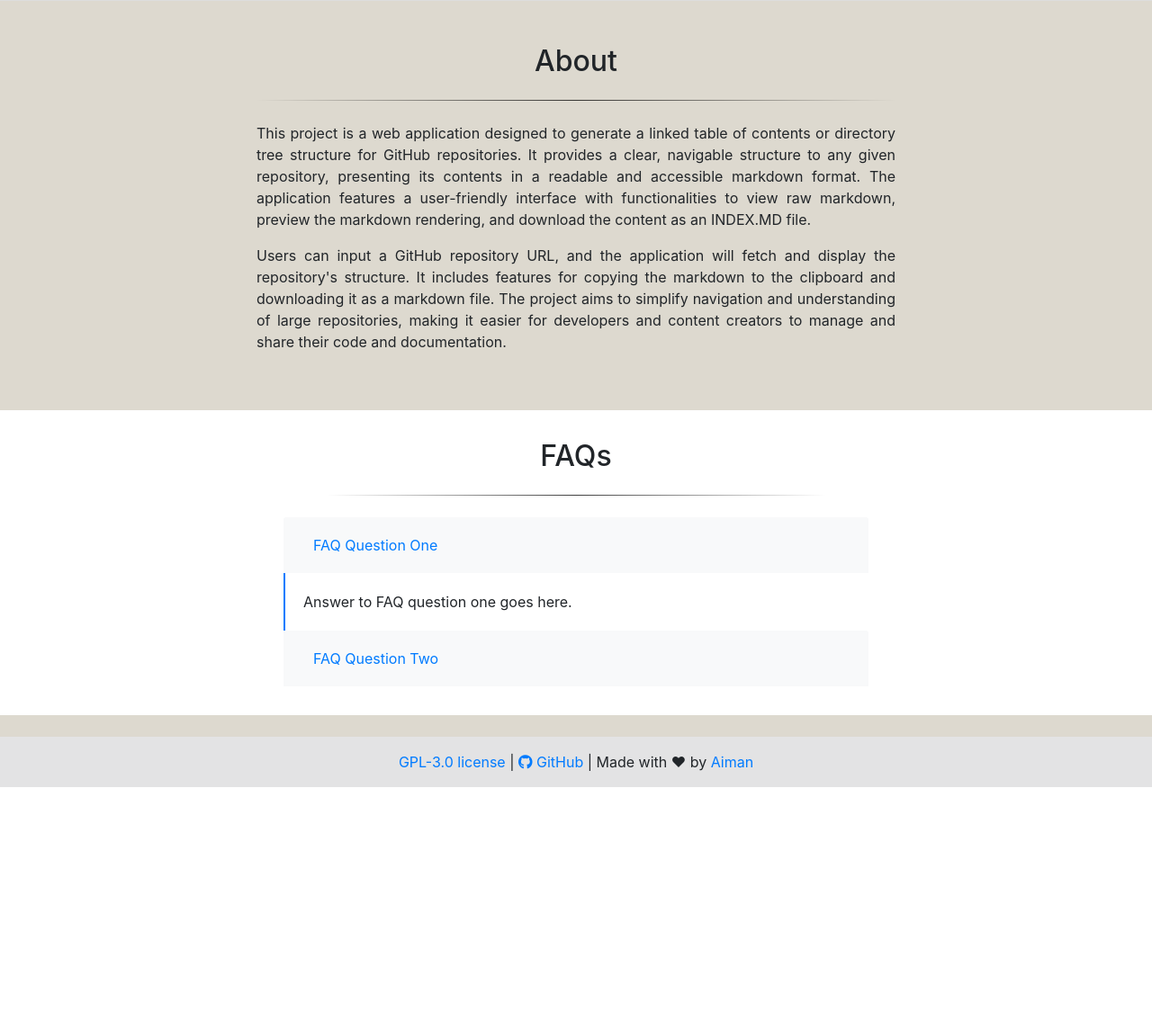
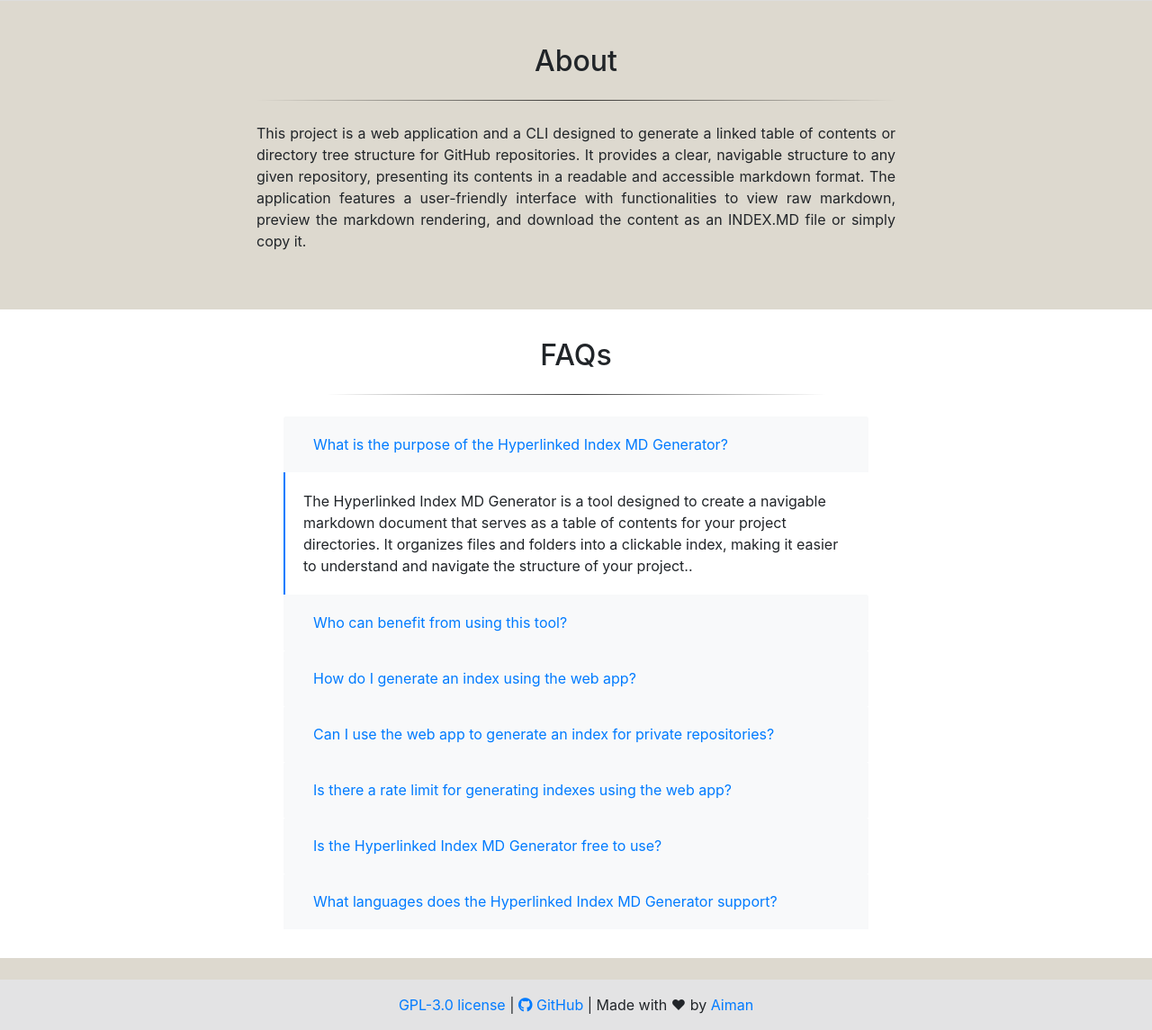
Before and after one commit to aimanfatima/indexgen, a Flask app: page / in a window 1280 px wide. Shown: the part 738-1883 px from the top of the page at 90% size. Before the commit the page ends 1613 px from the top, so only its background shows below. Run offline with Flask 3, Linux system fonts and the light colour scheme; some libraries are stand-ins or nearby versions.

Commit message:
Refactor FAQs section

```diff
--- a/app/static/js/script.js
+++ b/app/static/js/script.js
@@ -101,3 +101,58 @@ $("#markdownTabs a").on("click", function (e) {
 		document.getElementById("markdownPreview").innerHTML = html;
 	}
 });
+
+document.addEventListener("DOMContentLoaded", function () {
+	fetch("/static/json/faqs.json")
+		.then((response) => response.json())
+		.then((faqs) => {
+			const accordionElement = document.getElementById("accordion");
+			accordionElement.innerHTML = ""; // Clear current content
+
+			faqs.forEach((faq, index) => {
+				// Create the card element
+				const card = document.createElement("div");
+				card.classList.add("card");
+
+				// Create the card header
+				const cardHeader = document.createElement("div");
+				cardHeader.classList.add("card-header");
+				cardHeader.id = `heading${index}`;
+
+				// Create the button for the card header
+				const button = document.createElement("button");
+				button.classList.add("btn", "btn-link");
+				button.setAttribute("data-toggle", "collapse");
+				button.setAttribute("data-target", `#collapse${index}`);
+				button.setAttribute("aria-expanded", "false");
+				button.setAttribute("aria-controls", `collapse${index}`);
+				button.textContent = faq.question;
+
+				// Create the collapse div
+				const collapseDiv = document.createElement("div");
+				collapseDiv.id = `collapse${index}`;
+				collapseDiv.classList.add("collapse");
+				if (index === 0) collapseDiv.classList.add("show");
+				collapseDiv.setAttribute(
+					"aria-labelledby",
+					`
+              heading${index}`
+				);
+				collapseDiv.setAttribute("data-parent", "#accordion");
+				// Create the card body
+				const cardBody = document.createElement("div");
+				cardBody.classList.add("card-body");
+				cardBody.textContent = faq.answer;
+
+				// Append elements to build the accordion structure
+				cardHeader.appendChild(button);
+				collapseDiv.appendChild(cardBody);
+				card.appendChild(cardHeader);
+				card.appendChild(collapseDiv);
+				accordionElement.appendChild(card);
+			});
+		})
+		.catch((error) => {
+			console.error("Error fetching FAQs:", error);
+		});
+});
--- /dev/null
+++ b/app/static/json/faqs.json
@@ -0,0 +1,30 @@
+[
+    {
+      "question": "What is the purpose of the Hyperlinked Index MD Generator?",
+      "answer": "The Hyperlinked Index MD Generator is a tool designed to create a navigable markdown document that serves as a table of contents for your project directories. It organizes files and folders into a clickable index, making it easier to understand and navigate the structure of your project.."
+    },
+    {
+      "question": "Who can benefit from using this tool?",
+      "answer": "This tool is beneficial for developers, content creators, or anyone who wants to provide a clear and structured overview of their project's files and directories. It's especially useful for large projects where keeping track of numerous files can be challenging."
+    },
+    {
+      "question": "How do I generate an index using the web app?",
+      "answer": "Simply enter the URL of your GitHub repository and select the branch you want to index. The web app will fetch the directory structure and generate a clickable markdown index for you."
+    },
+    {
+      "question": "Can I use the web app to generate an index for private repositories?",
+      "answer": "Currently, the web app only supports public repositories due to access restrictions. If you need to index a private repository, consider using the CLI tool on your local machine where you have access to the private files."
+    },
+    {
+      "question": "Is there a rate limit for generating indexes using the web app?",
+      "answer": "The web app may have a rate limit based on the GitHub API's usage restrictions. If you encounter rate-limiting issues, try generating the index at a later time or use the CLI tool locally."
+    },
+    {
+      "question": "Is the Hyperlinked Index MD Generator free to use?",
+      "answer": "Yes, the tool is open-source and free to use. You can find the source code on GitHub, and contributions to the project are welcome."
+    },
+    {
+      "question": "What languages does the Hyperlinked Index MD Generator support?",
+      "answer": "The Hyperlinked Index MD Generator is written in Python and should run on any platform that supports Python. The web app should work in any modern web browser."
+    }
+]
--- a/app/templates/index.html
+++ b/app/templates/index.html
@@ -349,23 +349,14 @@
 						<h2 class="text-center">About</h2>
 						<hr class="my-4" />
 						<p class="text-justify">
-							This project is a web application designed to generate a linked
+							This project is a web application and a CLI designed to generate a linked
 							table of contents or directory tree structure for GitHub
 							repositories. It provides a clear, navigable structure to any
 							given repository, presenting its contents in a readable and
 							accessible markdown format. The application features a
 							user-friendly interface with functionalities to view raw markdown,
 							preview the markdown rendering, and download the content as an
-							INDEX.MD file.
-						</p>
-						<p class="text-justify">
-							Users can input a GitHub repository URL, and the application will
-							fetch and display the repository's structure. It includes features
-							for copying the markdown to the clipboard and downloading it as a
-							markdown file. The project aims to simplify navigation and
-							understanding of large repositories, making it easier for
-							developers and content creators to manage and share their code and
-							documentation.
+							INDEX.MD file or simply copy it.
 						</p>
 					</div>
 				</div>
@@ -377,57 +368,8 @@
 				<h2 class="text-center">FAQs</h2>
 				<hr class="my-4" />
 				<div id="accordion">
-					<!-- FAQ Item 1 -->
-					<div class="card">
-						<div class="card-header" id="headingOne">
-							<h5 class="mb-0">
-								<button
-									class="btn btn-link"
-									data-toggle="collapse"
-									data-target="#collapseOne"
-									aria-expanded="true"
-									aria-controls="collapseOne"
-								>
-									FAQ Question One
-								</button>
-							</h5>
-						</div>
-
-						<div
-							id="collapseOne"
-							class="collapse show"
-							aria-labelledby="headingOne"
-							data-parent="#accordion"
-						>
-							<div class="card-body">Answer to FAQ question one goes here.</div>
-						</div>
-					</div>
-					<!-- FAQ Item 2 -->
-					<div class="card">
-						<div class="card-header" id="headingTwo">
-							<h5 class="mb-0">
-								<button
-									class="btn btn-link collapsed"
-									data-toggle="collapse"
-									data-target="#collapseTwo"
-									aria-expanded="false"
-									aria-controls="collapseTwo"
-								>
-									FAQ Question Two
-								</button>
-							</h5>
-						</div>
-						<div
-							id="collapseTwo"
-							class="collapse"
-							aria-labelledby="headingTwo"
-							data-parent="#accordion"
-						>
-							<div class="card-body">Answer to FAQ question two goes here.</div>
-						</div>
-					</div>
-					<!-- Add more FAQ items as needed -->
-				</div>
+					<!-- FAQs will be loaded here by JavaScript -->
+				  </div>
 			</div>
 		</section>
 
```
